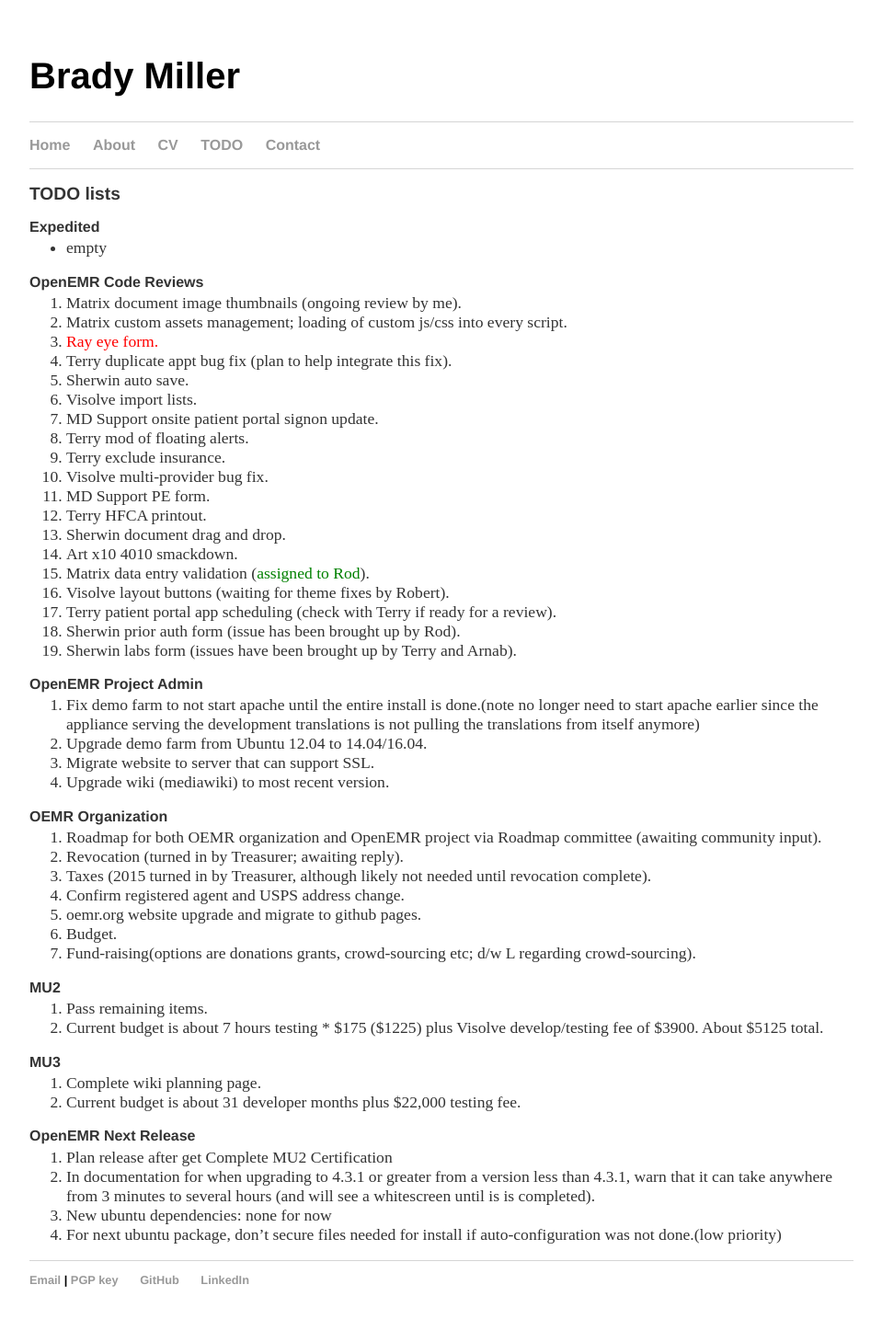
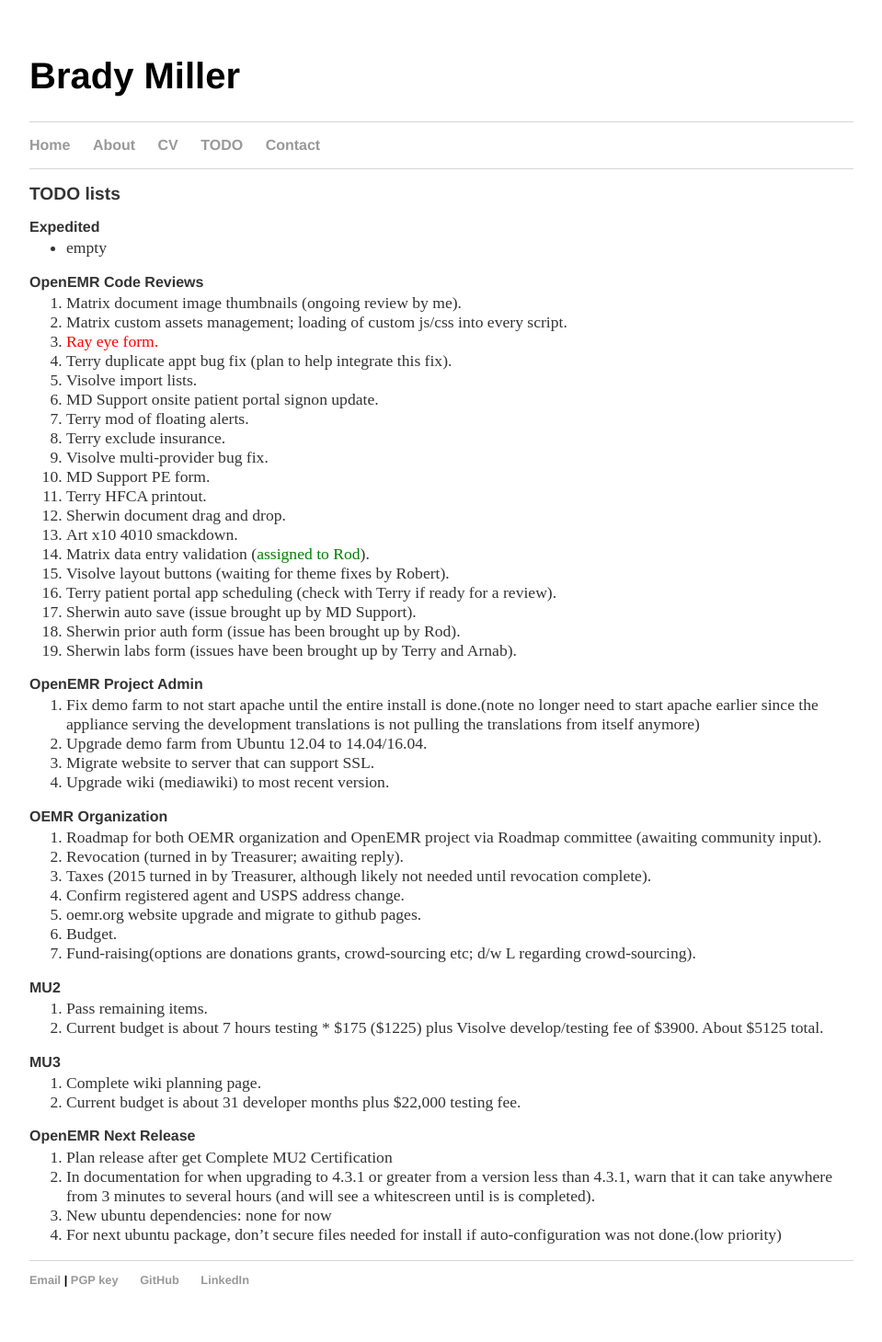
Before and after one commit to bradymiller/bradymiller.github.io, a Jekyll site: the page built from todo/index.md, in a window 1280 px wide. Shown: the whole page at 92% size, without its empty margins (160-1119 px from the left). Built offline with Jekyll 4.4.1, drawn with Linux system fonts in a browser that asks for light colours.

Commit message:
Update index.md

```diff
--- a/todo/index.md
+++ b/todo/index.md
@@ -24,6 +23,7 @@
 1. Matrix data entry validation (<span style="color: green">assigned to Rod</span>).
 1. Visolve layout buttons (waiting for theme fixes by Robert).
 1. Terry patient portal app scheduling (check with Terry if ready for a review).
+1. Sherwin auto save (issue brought up by MD Support).
 1. Sherwin prior auth form (issue has been brought up by Rod).
 1. Sherwin labs form (issues have been brought up by Terry and Arnab).
 
```
Also changed, not shown: other parts of todo/index.md (+0 -1 lines).
